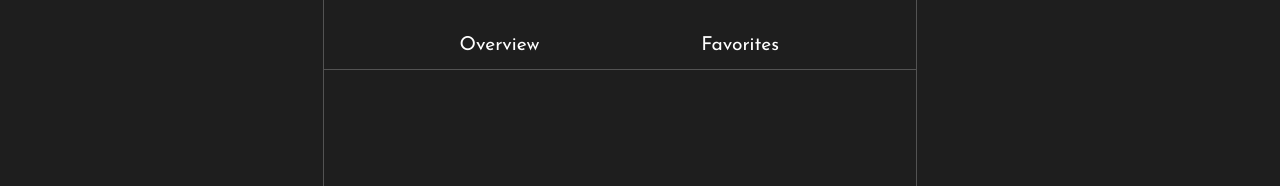
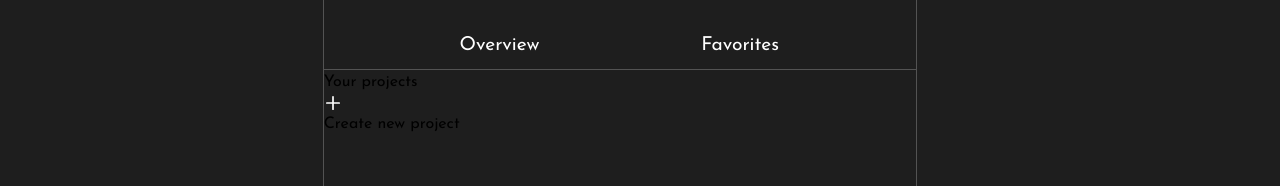
Before and after one commit to 18jad/code-with-me, a React (Create React App) app in the folder frontend/: page /profile in a window 1280 px wide. Shown: the part 525-711 px from the top of the page. Built offline with nearby package versions, Linux system fonts and the light colour scheme; the HTML template or start-up script is replaced by a standard one.

Commit message:
[Frontend | Views]: Added overview tab toolbar

```diff
--- a/frontend/src/views/Profile.jsx
+++ b/frontend/src/views/Profile.jsx
@@ -1,6 +1,6 @@
 import SearchUser from "components/profile/SearchUser";
 import TextLogo from "components/TextLogo";
-import { MagnifyingGlass, SignOut } from "phosphor-react";
+import { MagnifyingGlass, Plus, SignOut } from "phosphor-react";
 import { useState } from "react";
 import styles from "./styles/Profile.module.scss";
 
@@ -67,6 +67,7 @@ const Profile = () => {
 
         {/* Section Switcher */}
         <div className={styles.sectionSwitcher}>
+          {/* Overview tab switcher */}
           <button className={styles.sectionSwitcherBtn}>
             <input
               type='radio'
@@ -80,6 +81,7 @@ const Profile = () => {
               Overview
             </label>
           </button>
+          {/* Favorties tab switcher */}
           <button className={styles.sectionSwitcherBtn}>
             <input
               type='radio'
@@ -93,6 +95,20 @@ const Profile = () => {
               Favorites
             </label>
           </button>
+        </div>
+
+        {/* Projects overview */}
+        <div className={styles.projectsOverview}>
+          {/* Toolbar */}
+          <div className={styles.interBar}>
+            <h1 className={styles.sectionTitle}>Your projects</h1>
+            <button className={styles.createProjectBtn}>
+              <Plus size={18} color='#fff' weight='bold' />
+              <span>Create new project</span>
+            </button>
+          </div>
+
+          {/* Projects */}
         </div>
       </div>
 
```
